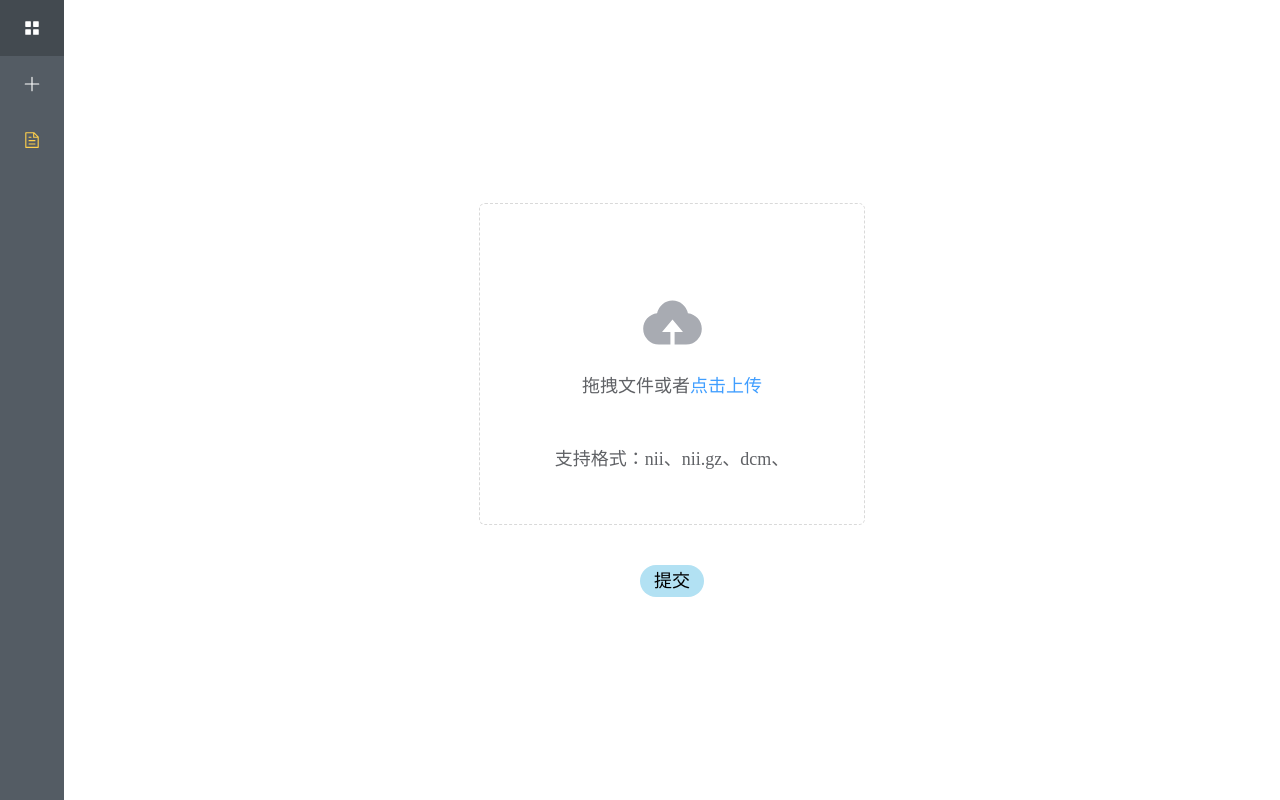
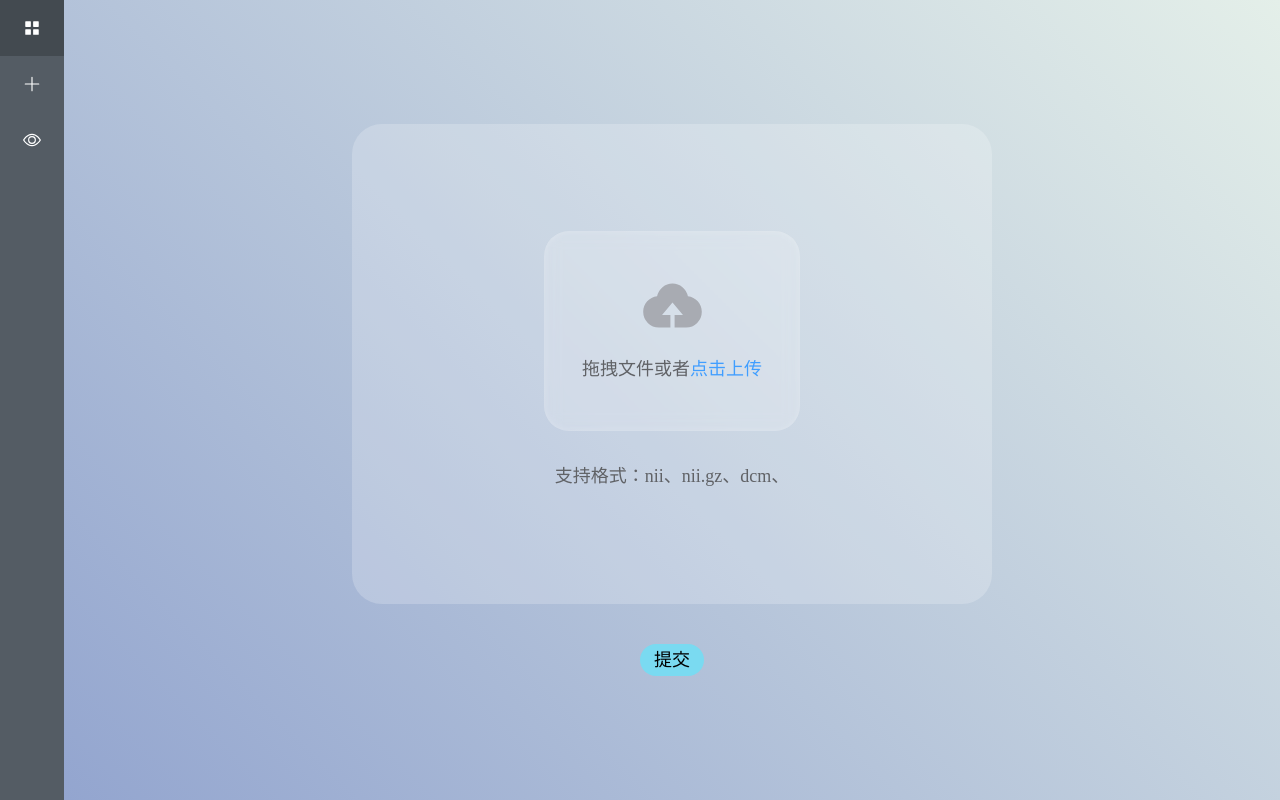
Before and after one commit to liyv233/medical3D, a Vue app: page /#/ in a window 1280 px wide. Built offline with nearby package versions, Linux system fonts and the light colour scheme.

Commit message:
配色+路由

```diff
--- a/src/App.vue
+++ b/src/App.vue
@@ -21,5 +21,6 @@ import Side from "./components/aside.vue";
 .el-main {
   padding: 0;
   margin: 0;
+  background-image: linear-gradient(45deg, #93a5cf 0%, #e4efe9 100%);
 }
 </style>
--- a/src/components/aside.vue
+++ b/src/components/aside.vue
@@ -18,16 +18,15 @@
       </el-menu-item>
       <el-menu-item index="/">
         <el-icon><Plus /></el-icon>
-        <template #title>导入模型</template>
+        <template #title>导入</template>
       </el-menu-item>
-      <el-menu-item index="2">
-        <el-icon><document /></el-icon>
-        <template #title>待定</template>
+      <el-menu-item index="preview">
+        <el-icon><View /></el-icon>
+        <template #title>预览</template>
       </el-menu-item>
     </el-menu>
   </div>
 </template>
-
 <script setup>
 import { ref } from "vue";
 let isCollapse = ref(true);
--- a/src/pages/preview.vue
+++ b/src/pages/preview.vue
@@ -8,8 +8,8 @@
     </div>
     <!-- 底部坐标 -->
     <div class="port">
-      <span>坐标:[{{ lastPos.vox || "x ,y ,z" }}]</span>
-      <span>像素值:{{ lastPos.str || "?" }}</span>
+      <span>坐标：[{{ lastPos.vox || "x ,y ,z" }}]</span>
+      <span>像素值：{{ lastPos.str || "?" }}</span>
     </div>
   </div>
 </template>
@@ -28,7 +28,7 @@ function handleIntensityChange(data) {
   lastPos.vox = data.vox[0] + " , " + data.vox[1] + " , " + data.vox[2];
   let OriStr = data.string;
   let index = OriStr.indexOf("=");
-  let str = OriStr.slice(index);
+  let str = OriStr.slice(index + 1);
   lastPos.str = str;
 }
 function Canvasinit() {
--- a/src/pages/show.vue
+++ b/src/pages/upload.vue
@@ -48,34 +48,48 @@ function HandleSubmit() {
 </script>
 <style lang="less" scoped>
 .upload {
+  height: 100vh;
+  width: 100%;
   .uploadbox {
+    height: 100%;
     display: flex;
-    flex-direction: column;
     justify-content: center;
     align-items: center;
-    height: 100vh;
-    width: 100%;
+    flex-direction: column;
     .upload-demo {
-      cursor: pointer;
-      width: 30vw;
-      height: 40vh;
+      background: rgba(255, 255, 255, 0.205);
+      border-radius: 25px;
+      width: 50vw;
+      height: 60vh;
       display: flex;
       justify-content: center;
       align-items: center;
       flex-direction: column;
-      border-radius: 6px;
-      border: 1px dashed #d9d9d9;
-      /deep/.el-upload-dragger {
+      border-radius: 30px;
+      :deep(.el-upload-dragger) {
+        width: 20vw;
+        height: 25vh;
         border: none;
+        background: rgba(255, 255, 255, 0.2);
+        backdrop-filter: blur(8px);
+        border-radius: 25px;
+        box-shadow: inset 0 0 6px rgba(255, 255, 255, 0.2);
       }
-      /deep/.el-upload-list__item,
-      .is-ready {
-        width: 8vw;
+      :deep(.el-upload-list__item, .is-ready) {
+        font-size: 20px;
+        text-align: center;
+        height: 4vh;
+        line-height: 4vh;
+        width: 10vw;
+      }
+      :deep(.el-upload-list__item, .is-ready):hover {
+        background-color: #e4efe9;
       }
       .el-upload__text {
         font-size: 18px;
       }
       .el-upload__tip {
+        margin-top: 30px;
         font-size: 18px;
       }
     }
@@ -90,11 +104,11 @@ function HandleSubmit() {
       height: 4vh;
       line-height: 4vh;
       border-radius: 2vh;
-      background-color: rgb(178, 225, 243);
+      background-color: #7adaf1;
       text-align: center;
     }
     .btn:active {
-      background-color: rgb(76, 125, 231);
+      background-color: rgb(126, 206, 238);
     }
   }
 }
--- a/src/router/index.js
+++ b/src/router/index.js
@@ -4,7 +4,7 @@ const routes = [
   {
     path: "/",
     name: "main",
-    component: () => import("../pages/show.vue"),
+    component: () => import("../pages/upload.vue"),
   },
   {
     path: "/preview",
```
